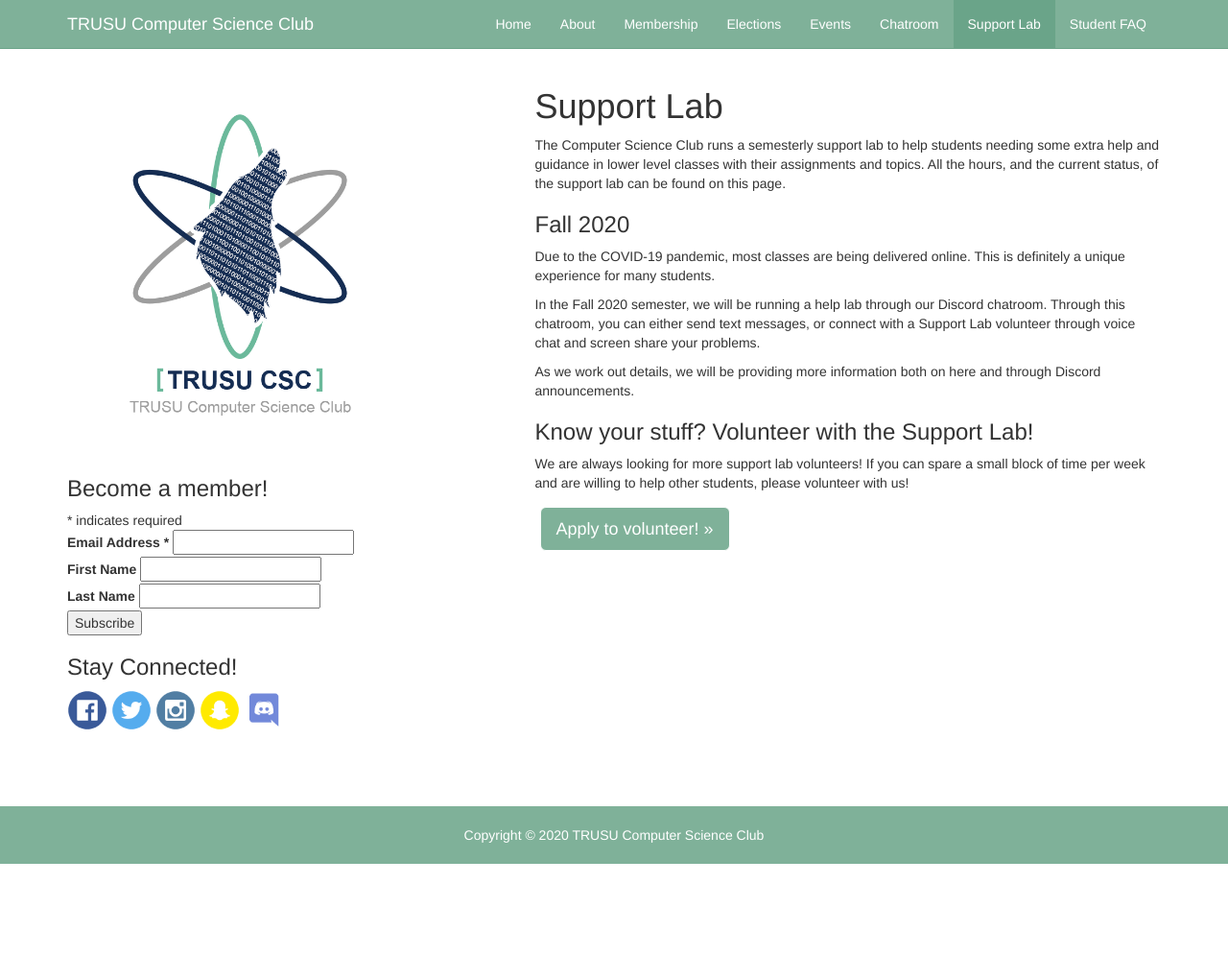
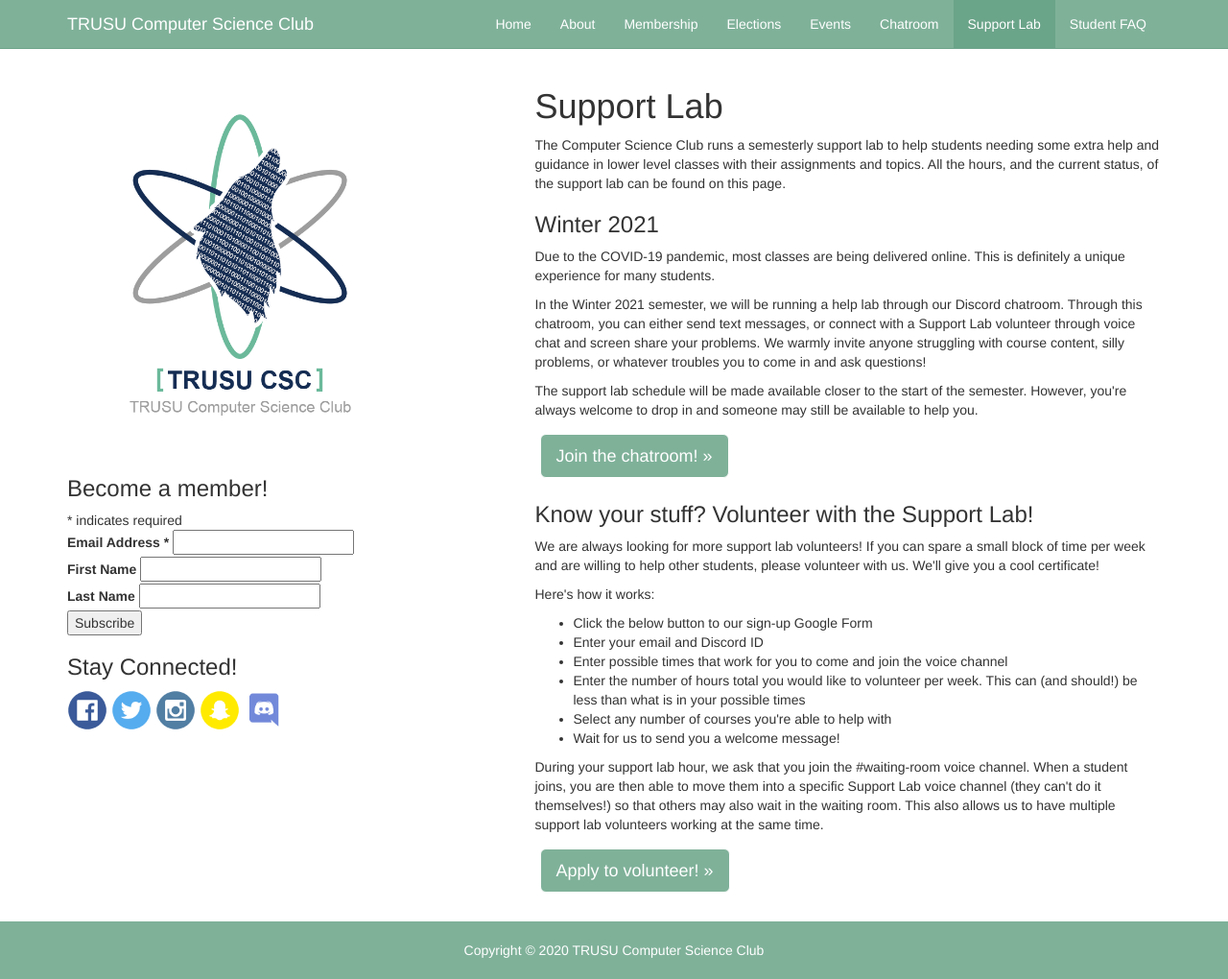
Before and after one commit to trucsclub/trucsclub.github.io, a Jekyll site: the page built from support.html, in a window 1280 px wide. Shown: the whole page at 96% size. Built offline with Jekyll 4.4.1, drawn with Linux system fonts in a browser that asks for light colours; nearby versions of some CDN libraries; comment, search, counter and statistics services are not loaded; before the commit the page ends 900 px from its top, so only the background shows below that.

Commit message:
Update support lab page with Winter 21 information

```diff
--- a/css/site.css
+++ b/css/site.css
@@ -60,7 +60,7 @@ body {
 }
 
 /*temporary styles for support lab */
-#volunteernow {
+.btn-primary {
     border-color: white;
     background-color: #7fb199;
     margin: 5px
--- a/labvolunteer/index.html
+++ b/labvolunteer/index.html
@@ -6,11 +6,11 @@
     <title>Redirect to Volunteer for the Support Lab</title>
     <!-- Greasy redirect to make http://trucsclub.ca/labvolunteer redirect to the survey.
     Not sure of a more elegant Github Pages way of doing it -->
-    <meta http-equiv="refresh" content="0;url=https://forms.gle/uVzVxmjFekED4fVQ7" />
+    <meta http-equiv="refresh" content="0;url=https://forms.gle/xdSBQCbqvRWHFURk9" />
 </head>
 
 <body>
-    <a href="https://forms.gle/uVzVxmjFekED4fVQ7">Redirecting
+    <a href="https://forms.gle/xdSBQCbqvRWHFURk9">Redirecting
         to Volunteer for Support Lab...</a>
 </body>
 
--- a/support.html
+++ b/support.html
@@ -5,32 +5,47 @@ active: support
 ---
 
 <h1>Support Lab</h1>
-<div class="blog-post clearfix">
 <p>
     The Computer Science Club runs a semesterly support lab to help students needing some extra help and guidance in
     lower level classes with their assignments and topics. All the hours, and the current status, of the support
     lab can be found on this page.
 </p>
 
-    <h3>Fall 2020</h3>
+<h3>Winter 2021</h3>
 
 <p>
     Due to the COVID-19 pandemic, most classes are being delivered online. This is definitely a unique experience for many students.
 </p>
 <p>
-        In the Fall 2020 semester, we will be running a help lab through our Discord chatroom. Through this chatroom, you can either send text messages, or connect with a Support Lab volunteer through voice chat and screen share your problems.
+    In the Winter 2021 semester, we will be running a help lab through our Discord chatroom. Through this chatroom, you can either send text messages, or connect with a Support Lab volunteer through voice chat and screen share your problems. We warmly invite anyone struggling with course content, silly problems, or whatever troubles you to come in and ask questions!
 </p>
 <p>
-        As we work out details, we will be providing more information both on here and through Discord announcements.
+    The support lab schedule will be made available closer to the start of the semester. However, you're always welcome to drop in and someone may still be available to help you.
+</p>
+<p>
+    <a class="btn btn-primary btn-lg" id="joinchat" href="/discord/index.html" role="button">Join the chatroom! »</a>
 </p>
 
 <h3>Know your stuff? Volunteer with the Support Lab!</h3>
 
 <p>
-        We are always looking for more support lab volunteers! If you can spare a small block of time per week and are willing to help other students, please volunteer with us!
+    We are always looking for more support lab volunteers! If you can spare a small block of time per week and are willing to help other students, please volunteer with us. We'll give you a cool certificate!
+</p>
+
+<p>
+    Here's how it works:
+</p>
+<ul>
+    <li>Click the below button to our sign-up Google Form</li>
+    <li>Enter your email and Discord ID</li>
+    <li>Enter possible times that work for you to come and join the voice channel</li>
+    <li>Enter the number of hours total you would like to volunteer per week. This can (and should!) be less than what is in your possible times</li>
+    <li>Select any number of courses you're able to help with</li>
+    <li>Wait for us to send you a welcome message!</li>
+</ul>
+<p>
+    During your support lab hour, we ask that you join the #waiting-room voice channel. When a student joins, you are then able to move them into a specific Support Lab voice channel (they can't do it themselves!) so that others may also wait in the waiting room. This also allows us to have multiple support lab volunteers working at the same time.
 </p>
 <p>
     <a class="btn btn-primary btn-lg" id="volunteernow" href="/labvolunteer/" role="button">Apply to volunteer! »</a>
 </p>
-
-</div>
```
Also changed, not shown: index.html (+13 -5 lines). Lines whose indentation alone changed are shown as unchanged.
